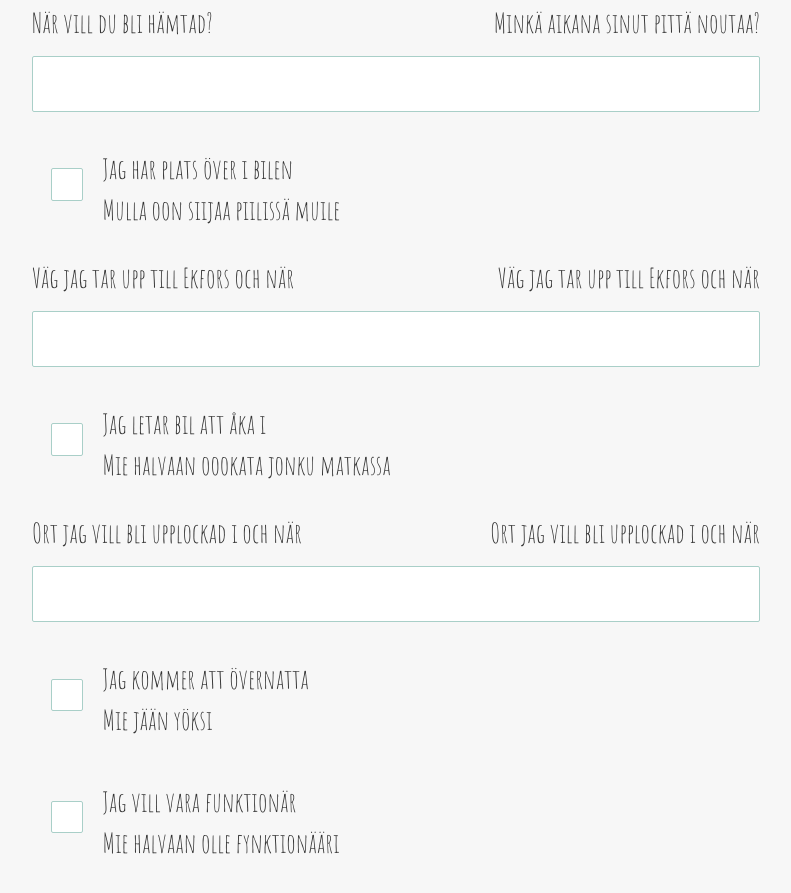
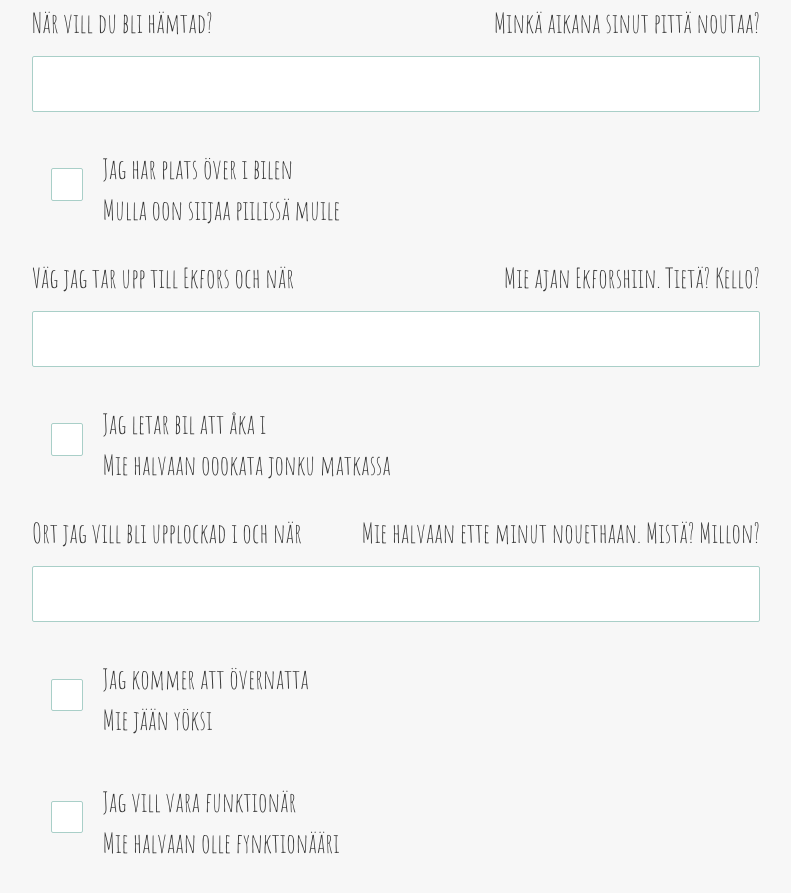
Before and after one commit to kulturlava/kulturlava.github.io, a Jekyll site: the page built from index.md, in a window 1280 px wide and 900 px high, scrolled down 5882 px. Shown: the top 893 px of the window, without its empty margins (244-1035 px from the left). Built offline with Jekyll 4.4.1, drawn with Linux system fonts in a browser that asks for light colours; some web fonts are replaced.

Commit message:
Add missing fit strings. Increase fit side in form width.

```diff
--- a/_data/strings/fit.yaml
+++ b/_data/strings/fit.yaml
@@ -154,13 +154,13 @@ form:
         label: Mulla oon siijaa piilissä muile
         type: check
       poolRoute:
-        label:
+        label: Mie ajan Ekforshiin. Tietä? Kello?
         type: text
       poolNeed:
         label: Mie halvaan oookata jonku matkassa
         type: check
       poolPickup:
-        label:
+        label: Mie halvaan ette minut nouethaan. Mistä? Millon?
         type: text
       accomodation:
         label: Mie jään yöksi
--- a/_sass/_form.scss
+++ b/_sass/_form.scss
@@ -20,15 +20,16 @@ form {
   label {
     display: inline-block;
     font-size: 1.7em;
-    width: 50%;
     float: left;
 
     &:first-of-type {
         text-align: left;
+        width: 45%;
     }
 
     &:last-of-type {
         text-align: right;
+        width: 55%;
     }
 
     @include media-query($on-palm) {
```
